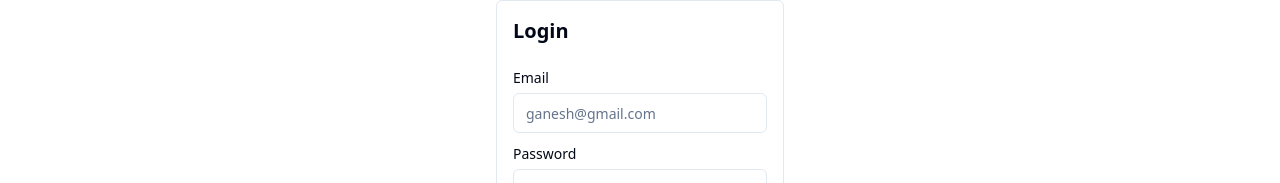
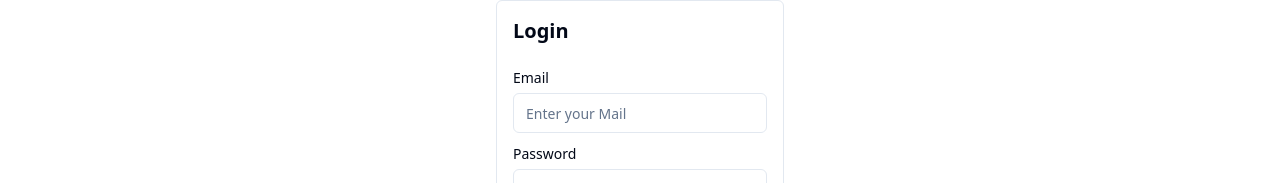
Before and after one commit to Ganesh121801/JobQuest-An-Job-Portal-Web-Application, a React (Vite) app in the folder frontend/: page /login in a window 1280 px wide. Shown: the part 124-307 px from the top of the page. Built offline with nearby package versions, Linux system fonts and the light colour scheme.

Commit message:
Update Login.jsx placeholder

```diff
--- a/frontend/src/components/auth/Login.jsx
+++ b/frontend/src/components/auth/Login.jsx
@@ -74,7 +74,7 @@ const Login = () => {
                             name="email"
                             id="email"
                             onChange={changeEventHandler}
-                            placeholder="ganesh@gmail.com"
+                            placeholder="Enter your Mail"
                             className="w-full focus-visible:ring-offset-0 focus-visible:ring-0 my-1"
                         />
                     </div>
```
